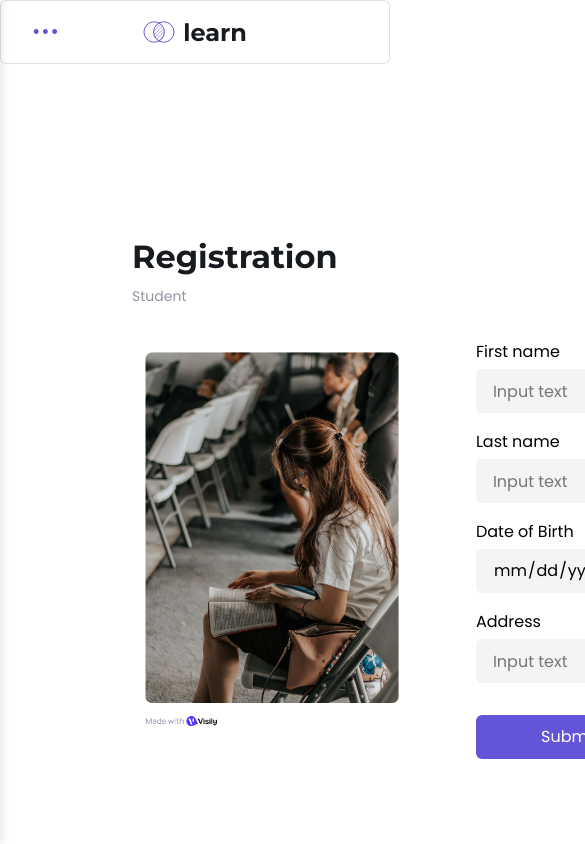
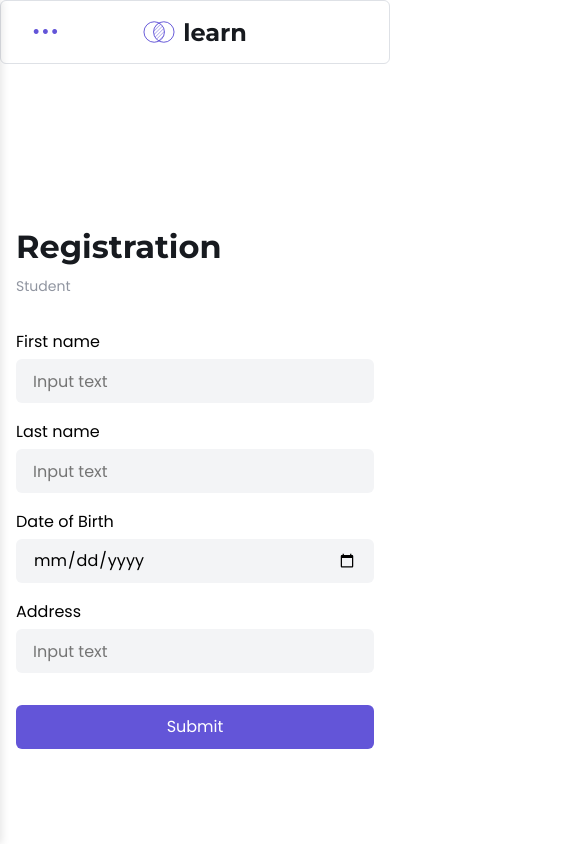
Before and after one commit to Jsalvar124/learn-app, a React (Vite) app: page / in a window 390 px wide. Shown: the top 844 px of the page, 585 px wide, since content can reach past the window. Built offline with nearby package versions, Linux system fonts and the light colour scheme.

Commit message:
adding Registration responive

```diff
--- a/src/pages/Registration/Registration.module.css
+++ b/src/pages/Registration/Registration.module.css
@@ -138,3 +138,22 @@
   z-index: 10;
   border-radius: 6px;
 }
+
+@media (max-width: 600px) {
+  .page {
+    padding: 24px 16px;
+  }
+
+  .content {
+    flex-direction: column;
+  }
+
+  .image {
+    display: none;
+  }
+
+  .form {
+    height: auto;
+    width: 100%;
+  }
+}
```
Also changed, not shown: src/pages/Registration/components/RegistrationSuccess/RegistrationSuccess.module.css (line endings or trailing spaces).
